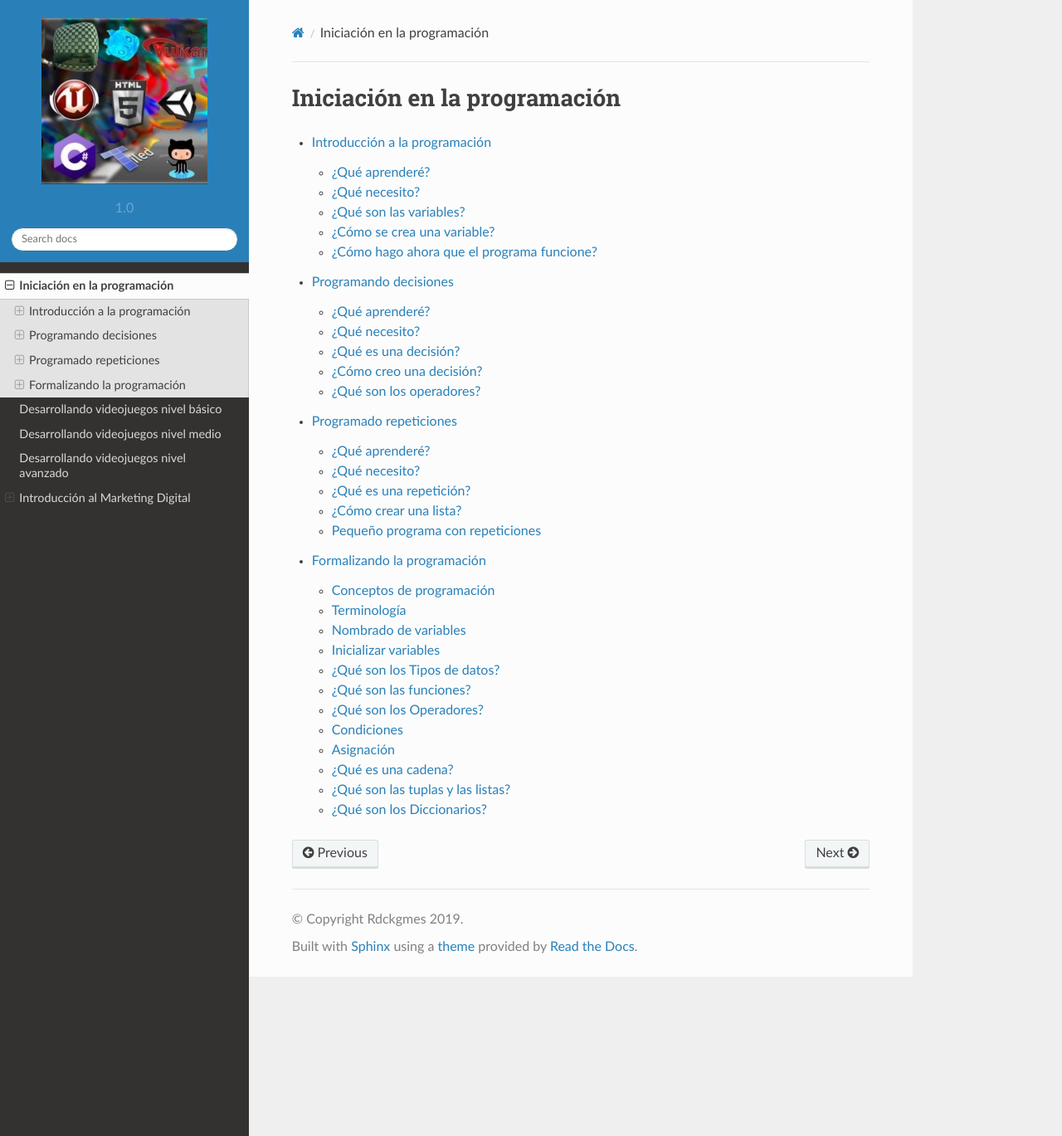
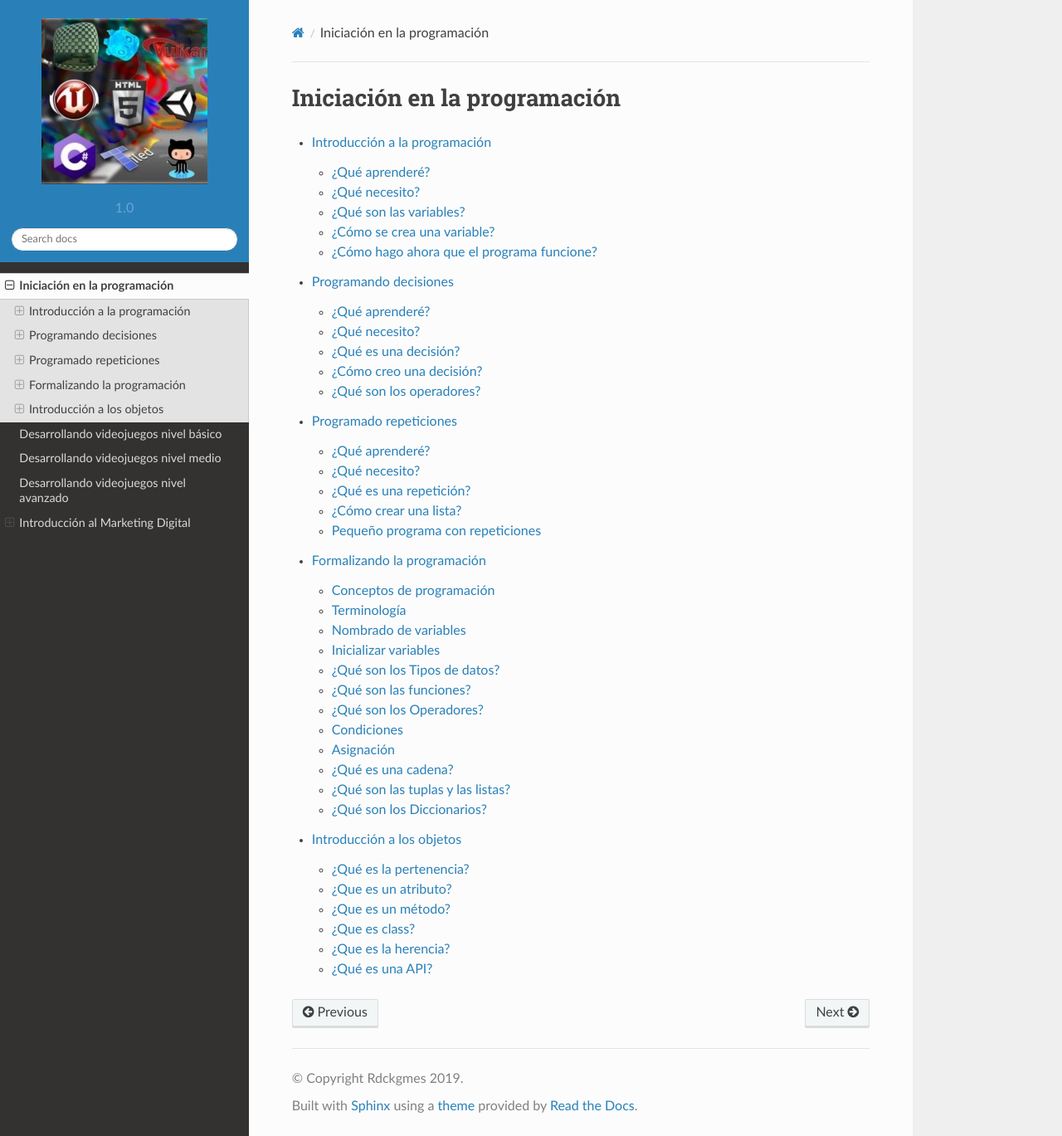
Before and after one commit to RKiemGames/docs, a Sphinx documentation site: the page built from docs/source/prog_init_index.rst, in a window 1280 px wide and 1369 px high. Shown: the whole window at 83% size. Built offline with Sphinx 7.4.7 and the Read the Docs theme 2.0.0, drawn with Linux system fonts in a browser that asks for light colours; pages that are not in the unit, such as notebooks, are missing from menus; some of the changed lines change nothing that is shown.

Commit message:
se agrega articulo de objetos

```diff
--- /dev/null
+++ b/docs/source/prog_05.rst
@@ -0,0 +1,146 @@
+Introducción a los objetos
+======
+
+.. image:: https://upload.wikimedia.org/wikipedia/commons/thumb/6/6e/Similar-geometric-shapes.png/640px-Similar-geometric-shapes.png
+    :align: center
+
+Todo lo que nos rodea en la vida lo podemos denominar un **objeto**, como por ejemplo
+una taza, un árbol, una mesa, una puerta, etc…, todo estos son **objetos** que interactuamos
+con ellos cotidianamente de forma normal, pero la programación parece ser algo raro que no
+se ajusta a esta realidad, es un trozo de código que hace cosas, pero no parece un **objeto** como
+lo que nosotros conocemos en la vida real, ni siquiera un programa lo podemos considerar un
+**objeto** ya que no lo podemos tocar, solo vive en la memoria de un computador y se muestra en una
+pantalla.
+
+Pero hace muchos años atrás, por el año 1967, unos programadores quisieron cambiar esto y darle
+vida a los **objetos** con la programación y poder representar cosas como en el mundo real.
+
+Normalmente cuando hablamos de un **objeto** lo hacemos para **objetos** inanimados, como los descritos
+anteriormente, pero también hay objetos que tienen funciones, como un vehículo o un aparato
+electrónico.
+
+Si nos centramos en los vehículos, estos tienen varias características comunes, una de ellas es
+que tienen ruedas, hay de 1 de 2 de 3 y 4 ruedas o más, dependiendo de su uso o fin.
+
+También tienen algunas funciones como: retroceder, avanzar, acelerar, frenar, prender luces, tocar
+la bocina, activar el limpia parabrisa, rociar con agua, cargar combustible, etc...
+
+Hay otro vehiculos que tienen lo mismo pero le agregan algo más como un descapotable, puertas que
+se abren hacia arriba, luces que se salen desde el capó, también existen tipos de ellos como
+automáticos o mecánicos, podemos darle muchos atributos, podemos hacer que tengan muchas
+funciones, y que sean de distintos tipos, pero todos estos siguen siendo vehículos, todas estas
+características y funciones pertenecen a un vehículo, porque conocemos cómo es un vehículo.
+
+¿Qué es la pertenencia?
+######
+
+El concepto de pertenencia de un objeto es aquello que es característico o propio de ese objeto y que no es de ningún otro más, por ejemplo que un vehículo pueda retroceder y avanzar, son característicos de un vehículo, o la cantidad de ruedas que tiene también. La pertenencia es esto, tener conciencia de qué cosas le pertenecen a un objeto y cuáles no.
+Vamos a hacer un ejercicio donde colocaremos distintos elementos y vamos a definir a cuál objeto pertenecen esos elementos.
+
+hacer los ejemplos
+
+
+¿Que es un atributo?
+######
+
+Los atributos de un objeto son las características del objeto que lo distinguen de otro,
+determinan su forma y como se vé. Imagina en este punto un objeto inanimado, todas las
+características que tienen, se les denomina atributo.
+
+¿Que es un método?
+######
+
+Cuando al objeto queremos darle vida, animarlo, sacarlo de ese estado inanimado o estático,
+debemos agregarle funciones, a estas funciones se les llama métodos, porque describe la manera
+como este debe hacer cierta acción, es decir, definen un método de hacer algo. Si te das cuenta
+ he conectado la palabra función a este concepto es porque son funciones de programación que se
+ les ha dado una utilidad en los objetos.
+
+Ya teniendo claro estos 3 conceptos, pertenencia, atributo y método podemos construir nuestro
+primer objeto, ahora ya no tendremos una función que le pasamos como parametro a un personaje
+para que corra, sino que el personaje va a tener la función de correr como parte de él.
+
+.. code-block:: python
+
+    #definimos la clase del objeto Personaje
+    class Personaje:
+        velocidad = 2  # metros / segundos
+
+        def correr(self):
+            # acciones para hacer correr al personaje
+
+    #creando el objeto
+    personaje1 = Personaje()
+    personaje1.correr()
+
+¿Que es class?
+######
+
+Como puedes ver en el código anterior nosotros hemos ocupado la palabra **class** que en español
+significa **clase**, esta palabra nos sirve para definir clases de objetos, para que te hagas
+una idea, imagina que todo lo que pensamos con tan solo tronar los dedos aparece físicamente,
+entonces pensamos en una pizza, el tipo de masa, los ingredientes, peperoni, doble queso,
+definimos todas las características que queremos degustar, tronamos los dedos, y aparece
+la pizza en la mesa, tronas nuevamente y aparece otra, y luego otra, ahora tenemos 3 pizzas de
+la misma **clase**, entonces cuando escribimos el código de la **clase** es como si estuviesemos
+pensando en todo lo que tendrá nuestro **objeto**, pero aún no se materializa. una vez que tronamos
+los dedos recién se crea el objeto y a cada objeto de la clase que hemos creado se le llama una
+**instancia**.
+
+Volviendo al ejemplo, como puedes ver, el personaje tiene la acción correr y a la velocidad de 2
+metros por segundo, todo esto es algo que nosotros vamos ir definiendo de acuerdo a como se
+deberia comportar en un videojuego.
+
+Es aqui donde hemos creado la instancia de objeto:
+
+.. code-block:: python
+
+    #creando el objeto
+    personaje1 = Personaje()
+
+Es como llamar a un comando, pero con el nombre de la clase.
+
+
+¿Que es la herencia?
+######
+
+La herencia es capacidad que tienen los objetos de adoptar los atributos y funciones de otro objeto y hacerlo parte de él, además de conservar sus propias características y funciones. Para entender esto más fácil, es cuando Goku y Vegeta se fusionan, nace un nuevo personaje con los atributos y poderes de Goku y Vegeta, pero este personaje no es ni Goku ni Vegeta, es un nuevo personaje con más poder, bueno seria como la capacidad de herencia en los objetos.
+
+.. code-block:: python
+
+    class Saiyajin:
+        def teletrasportar(self):
+            #teletrasportarse
+
+    class Goku(Saiyajin):
+        ki: 10000
+        def kamehameha(self):
+            #lanza kamehameha
+        def kaioken(self):
+            #hace kaioken
+
+    class Vegeta(Goku): # fusion de Goku con Vegeta
+        ki: 180000
+        def velocidad(self):
+            #tecnica de velocidad
+
+Como puedes ver la fusión de Goku con Vegeta (Vegeta adopta la forma de Goku en este caso) hizo aumentar el ki a 180.000, y le agrego la posibilidad de hacer kamehameha, y mantiene su técnica de velocidad y ambos pueden teletransportarse por que son  Saiyajin,
+com Goku es Saiyajin y Vegeta se fusionan a él, también sería un Saiyajin, aunque todos sabemos que ambos son Saiyajines, pero los objetos no saben mucho de Dragon Ball así que solo se puede hacer de esta forma.
+Ahora te puedes dar cuenta la cantidad de cosas que puedes hacer con los objetos, representar una fusión de Goku con Vegeta en una forma tan simple.
+
+Por ahora lo dejaremos simple, existen otros conceptos sobre objetos que veremos más adelante, pero ya con esto puedes empezar a trabajar con ellos de una forma simple y práctica.
+
+¿Qué es una API?
+######
+
+Es la sigla en inglés de 'Application Programming Interface', que en español es 'Interfaz de Programación de Aplicaciones', pero bueno, entonces ¿Qué significa eso?.
+
+para explicartelo simple una API te provee un conjunto de funciones y clases ya previamente programadas por otros programadores, que te ayudan a hacer tu programa mucho más rápido y fácil. Para que lo entienda mejor, Imagínate que quieres hacer un huevo frito, entonces no se te ocurriría nunca construir una cocina, construir el sartén, cosechar maravilla para hacer aceite, buscar pólvora para hacer fuego y finalmente criar gallinas para que te den huevos y así poder hacer un huevo frito. lo normal es comprar una cocina, comprar aceite, comprar huevos, comprar cerillas, comprar la sartén y hacer huevo frito. Las APIs serían la cocina, el sartén, el aceite, las cerillas y el huevo, nosotros solo nos dedicamos a cocinarlo, que sería nuestro programa. lo mejor es que las APIs en su mayoría no se compran, están disponibles de forma gratuita para que las ocupes sin restricciones (Pero la de Playstation tienes que pagar una licencia para poder usarla)
+
+Usado una API
+++++++
+
+Para usar una API es mejor cuando usamos la API de un motor para videojuegos, porque con ella podemos hacer que nuestra idea de videojuego sea haga real, así que en el siguiente artículo empezaremos a crear un videojuego.
+
+Si tienes dudas y necesitas una guía más personalizada contáctanos a través de
+nuestra `página de facebook Rdckgames <http://facebook.me/rdckgames>`_.
--- a/docs/source/prog_init_index.rst
+++ b/docs/source/prog_init_index.rst
@@ -8,3 +8,4 @@ Iniciación en la programación
    prog_02
    prog_03
    prog_04
+   prog_05
```
